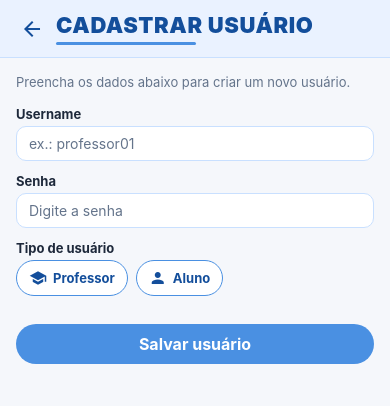
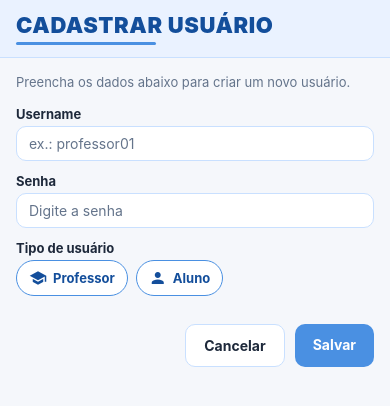
Before and after one commit to cascaessama/MobileConectaEdu, a React Native app: screen /CadastrarUsuario in a window 390 px wide. Shown: the top 406 px of the page. Built offline with nearby package versions, Linux system fonts and the light colour scheme.

Commit message:
Config inicial

```diff
--- a/telas/Admin.tsx
+++ b/telas/Admin.tsx
@@ -463,8 +463,8 @@ const styles = StyleSheet.create({
   /* FAB */
   fab: {
     position: "absolute",
-    right: 20,
     bottom: 24,
+    alignSelf: "center",
     width: 56,
     height: 56,
     borderRadius: 28,
--- a/telas/CadastrarPost.tsx
+++ b/telas/CadastrarPost.tsx
@@ -106,7 +106,7 @@ export default function CadastrarPost() {
     setError(null);
 
     if (!titulo.trim() || !conteudo.trim() || !autor.trim()) {
-      setError("Preencha título, conteúdo e nome do autor.");
+      setError("Preencha os campos título, autor e conteúdo.");
       return;
     }
 
@@ -178,7 +178,17 @@ export default function CadastrarPost() {
             textAlignVertical="top"
           />
 
-          {error ? <Text style={styles.errorMsg}>{error}</Text> : null}
+          {error ? (
+            <Text
+              style={[
+                styles.errorMsg,
+                (error === "Preencha os campos título, autor e conteúdo." ||
+                  error.includes("Preencha os campos título, autor e conteúdo")) && styles.errorBold,
+              ]}
+            >
+              {error}
+            </Text>
+          ) : null}
 
           <View style={styles.actions}>
             <Pressable
@@ -278,6 +288,7 @@ const styles = StyleSheet.create({
     color: "#A61B1B",
     fontSize: 13,
   },
+  errorBold: { fontWeight: "700" },
   actions: {
     flexDirection: "row",
     justifyContent: "flex-end",
--- a/telas/CadastrarUsuario.tsx
+++ b/telas/CadastrarUsuario.tsx
@@ -124,16 +124,6 @@ export default function CadastrarUsuario() {
   return (
     <SafeAreaView style={styles.screen} edges={["top"]}>
       <View style={styles.appbar}>
-        <Pressable
-          style={styles.backBtn}
-          onPress={() => navigation.goBack()}
-        >
-          <MaterialIcons
-            name="arrow-back"
-            size={24}
-            color={PALETTE.primaryDark}
-          />
-        </Pressable>
         <View style={{ flex: 1 }}>
           <Text style={styles.appbarTitle}>Cadastrar Usuário</Text>
           <View style={styles.appbarAccent} />
@@ -177,19 +167,28 @@ export default function CadastrarUsuario() {
           </View>
         </View>
 
-        {error && <Text style={styles.error}>{error}</Text>}
+        {error && <Text style={styles.errorMsg}>{error}</Text>}
 
+        <View style={styles.actions}>
           <Pressable
-          style={[styles.saveBtn, loading && { opacity: 0.7 }]}
+            style={[styles.btn, styles.btnGhost]}
+            onPress={() => navigation.goBack()}
+            disabled={loading}
+          >
+            <Text style={[styles.btnText, styles.btnGhostText]}>Cancelar</Text>
+          </Pressable>
+          <Pressable
+            style={[styles.btn, styles.btnPrimary, loading && { opacity: 0.7 }]}
             onPress={handleSave}
             disabled={loading}
           >
             {loading ? (
               <ActivityIndicator color="#fff" />
             ) : (
-            <Text style={styles.saveBtnText}>Salvar usuário</Text>
+              <Text style={styles.btnText}>Salvar</Text>
             )}
           </Pressable>
+        </View>
       </View>
     </SafeAreaView>
   );
@@ -210,9 +209,7 @@ const styles = StyleSheet.create({
     borderBottomColor: PALETTE.border,
   },
   backBtn: {
-    marginRight: 8,
-    padding: 4,
-    borderRadius: 999,
+    // removido: header agora segue padrão de EditarPost sem botão
   },
   appbarTitle: {
     color: PALETTE.primaryDark,
@@ -285,23 +282,20 @@ const styles = StyleSheet.create({
     color: "#fff",
   },
 
-  saveBtn: {
-    marginTop: 16,
-    backgroundColor: PALETTE.primary,
-    borderRadius: 999,
-    paddingVertical: 10,
-    alignItems: "center",
-    justifyContent: "center",
-  },
-  saveBtnText: {
-    color: "#fff",
-    fontWeight: "700",
-    fontSize: 16,
-  },
+  actions: { flexDirection: "row", justifyContent: "flex-end", gap: 10, marginTop: 16 },
+  btn: { paddingVertical: 12, paddingHorizontal: 18, borderRadius: 10 },
+  btnGhost: { backgroundColor: "#fff", borderWidth: 1, borderColor: PALETTE.border },
+  btnGhostText: { color: PALETTE.ink },
+  btnPrimary: { backgroundColor: PALETTE.primary, borderRadius: 10 },
+  btnText: { color: "#fff", fontWeight: "700" },
 
-  error: {
-    marginTop: 4,
-    color: PALETTE.danger,
+  errorMsg: {
+    marginTop: 12,
+    padding: 8,
+    borderRadius: 8,
+    backgroundColor: "#FFE9E9",
+    color: "#A61B1B",
+    fontSize: 13,
     fontWeight: "700",
   },
 });
--- a/telas/ListarUsuarios.tsx
+++ b/telas/ListarUsuarios.tsx
@@ -61,8 +61,13 @@ export default function ListarUsuarios() {
         setLoading(false);
         return;
       }
-
-      const response = await fetch(`${API_URL}/users`, {
+      // Busca paginada: tenta agregar todas as páginas enquanto houver resultados
+      const aggregated: User[] = [];
+      let page = 1;
+      const limit = 100; // ajuste se necessário conforme API
+      while (true) {
+        const url = `${API_URL}/users?page=${page}&limit=${limit}`;
+        const response = await fetch(url, {
           method: "GET",
           headers: { Authorization: `Bearer ${token}` },
         });
@@ -79,11 +84,30 @@ export default function ListarUsuarios() {
           throw new Error(msg);
         }
 
-      const data = await response.json();
-      const arr = Array.isArray(data) ? data : [];
+        let pageData: any = [];
+        try {
+          pageData = await response.json();
+        } catch {
+          pageData = [];
+        }
 
-      setItems(arr);
-      if (!arr.length) setError("Nenhum usuário encontrado.");
+        const list: User[] = Array.isArray(pageData?.items)
+          ? pageData.items
+          : Array.isArray(pageData)
+          ? pageData
+          : [];
+
+        aggregated.push(...list);
+
+        // Verifica fim de paginação: sem itens ou menor que limit
+        if (list.length < limit) break;
+        page += 1;
+        // Proteção para evitar loop infinito
+        if (page > 100) break;
+      }
+
+      setItems(aggregated);
+      if (!aggregated.length) setError("Nenhum usuário encontrado.");
     } catch (e: any) {
       setItems([]);
       setError(e?.message ?? "Erro ao carregar usuários.");
@@ -437,8 +461,8 @@ const styles = StyleSheet.create({
 
   fab: {
     position: "absolute",
-    right: 20,
     bottom: 24,
+    alignSelf: "center",
     width: 56,
     height: 56,
     borderRadius: 28,
```
Lines whose indentation alone changed are shown as unchanged.
